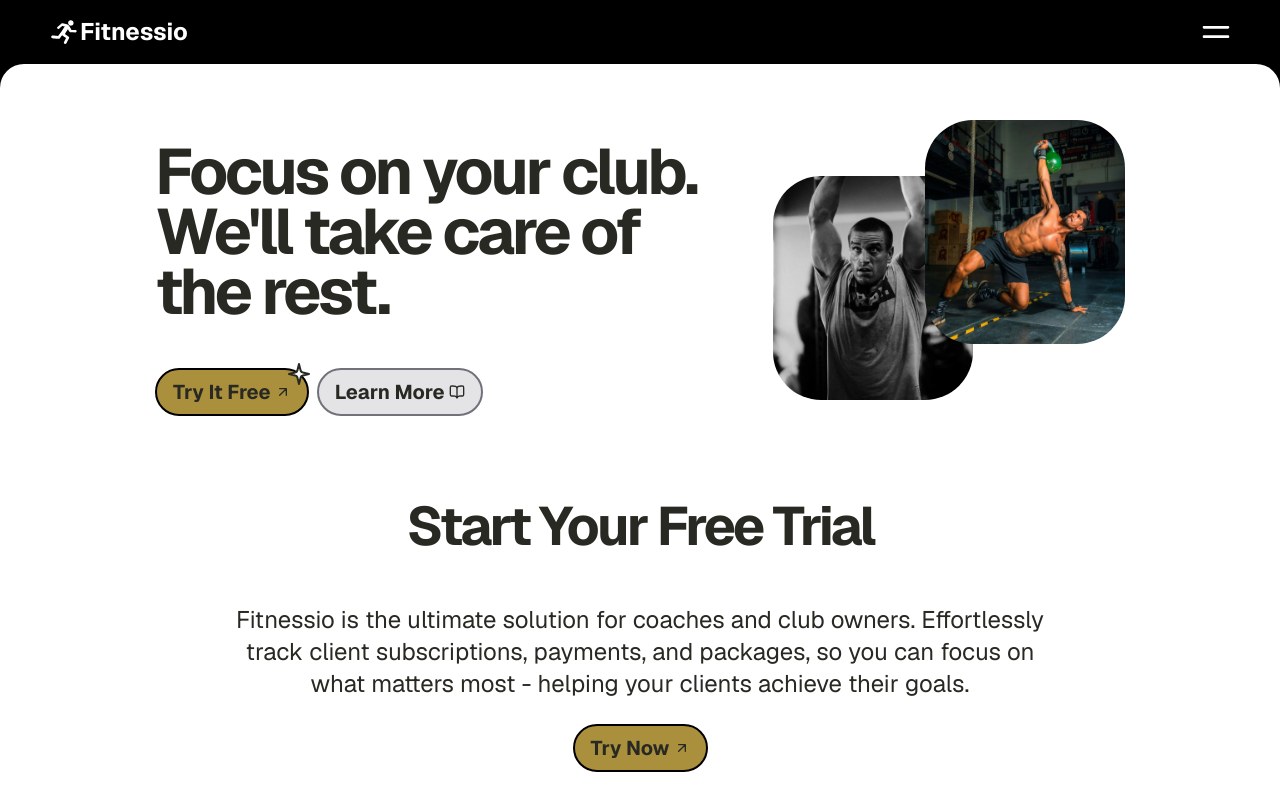
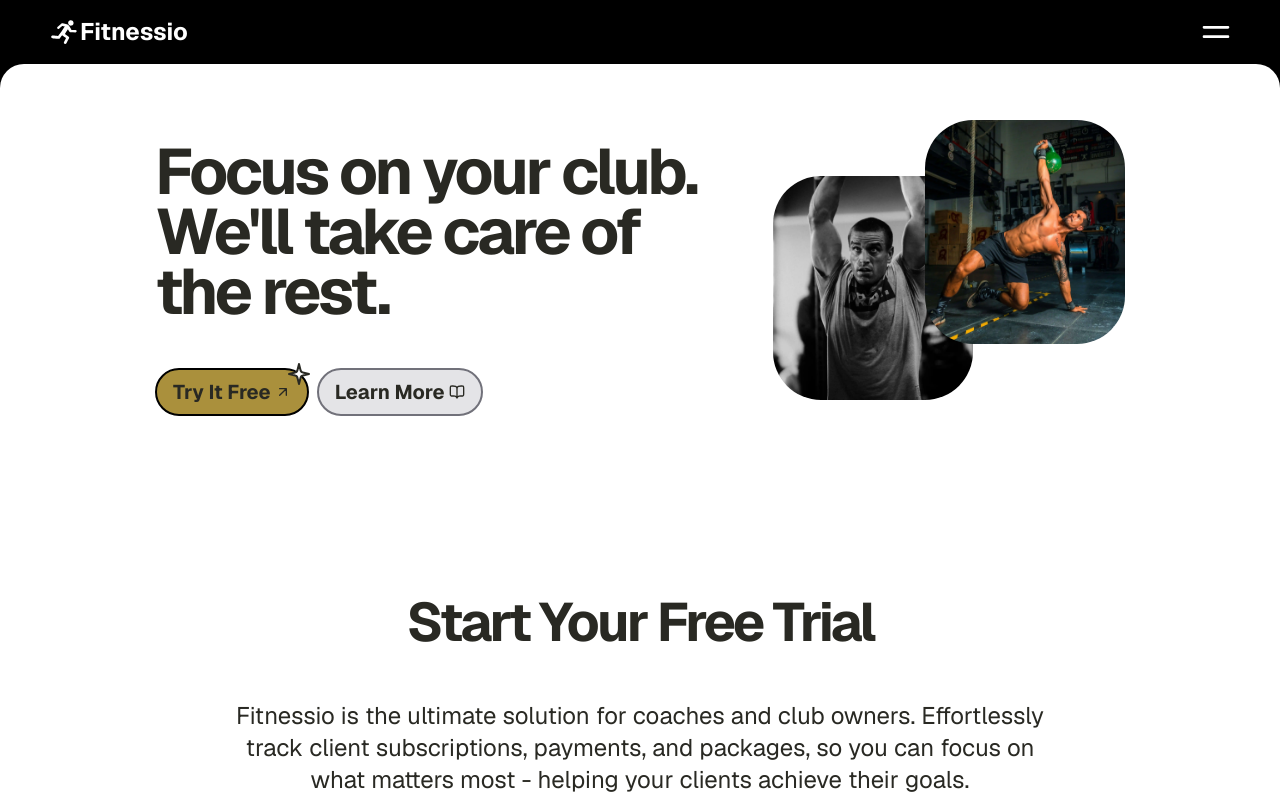
Before and after one commit to dylewskii/fitness-saas, a Next.js app: page / in a window 1280 px wide. Shown: the top 800 px of the page. Built offline with nearby package versions, Linux system fonts and the light colour scheme.

Commit message:
add padding Y

```diff
--- a/src/components/cta-panel.tsx
+++ b/src/components/cta-panel.tsx
@@ -3,7 +3,7 @@ import Button from "./ui/button";
 
 export default function CTAPanel() {
   return (
-    <section className="relative flex max-w-[1920px] flex-col items-center justify-center px-12 pb-6 sm:px-32">
+    <section className="relative flex max-w-[1920px] flex-col items-center justify-center px-12 pb-6 pt-24 sm:px-32">
       <h2 className="section-title pb-6">Start Your Free Trial</h2>
       <p className="py-6 text-center text-2xl lg:w-[52rem]">
         Fitnessio is the ultimate solution for coaches and club owners.
```
